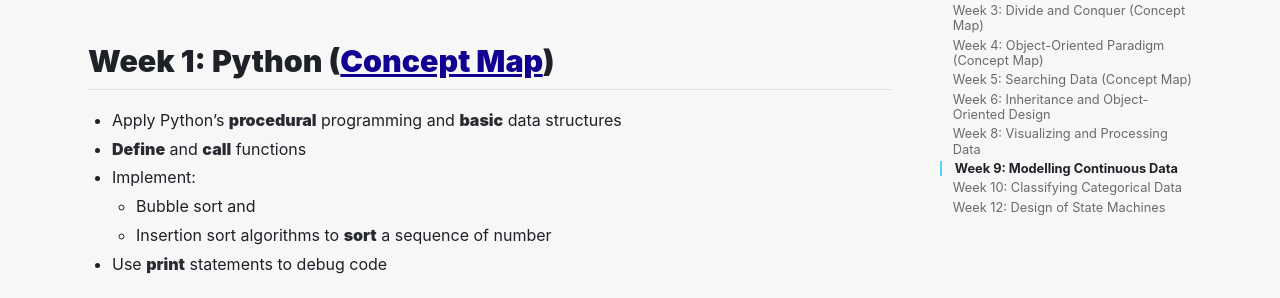
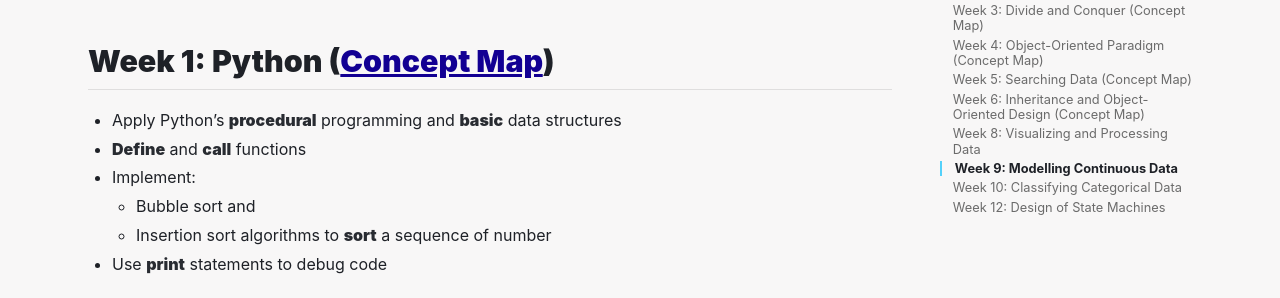
Before and after one commit to Data-Driven-World/Data-Driven-World.github.io, a Jekyll site: the page built from _Learning_Objectives/overview.md, in a window 1280 px wide and 900 px high. Shown: the part 174-472 px from the top of the window. Built offline with Jekyll 4.4.1, drawn with Linux system fonts in a browser that asks for light colours; nearby versions of some CDN libraries; some of the changed text lies outside the part shown.

Commit message:
add week 6 concept map link.

```diff
--- a/_Learning_Objectives/overview.md
+++ b/_Learning_Objectives/overview.md
@@ -61,7 +61,7 @@
 - Explain and implement **breadth** first search
 - Explain and implement **depth** first search
 
-## Week 6: Inheritance and Object-Oriented Design
+## Week 6: Inheritance and Object-Oriented Design ([Concept Map](https://drive.google.com/file/d/1pkxE0M-V7uz_vteyBZsDotkL4sCkJj6b/view?usp=sharing))
 
 - Inherit a class to create a **child** class
 - Explain `is-a` relationship
```
